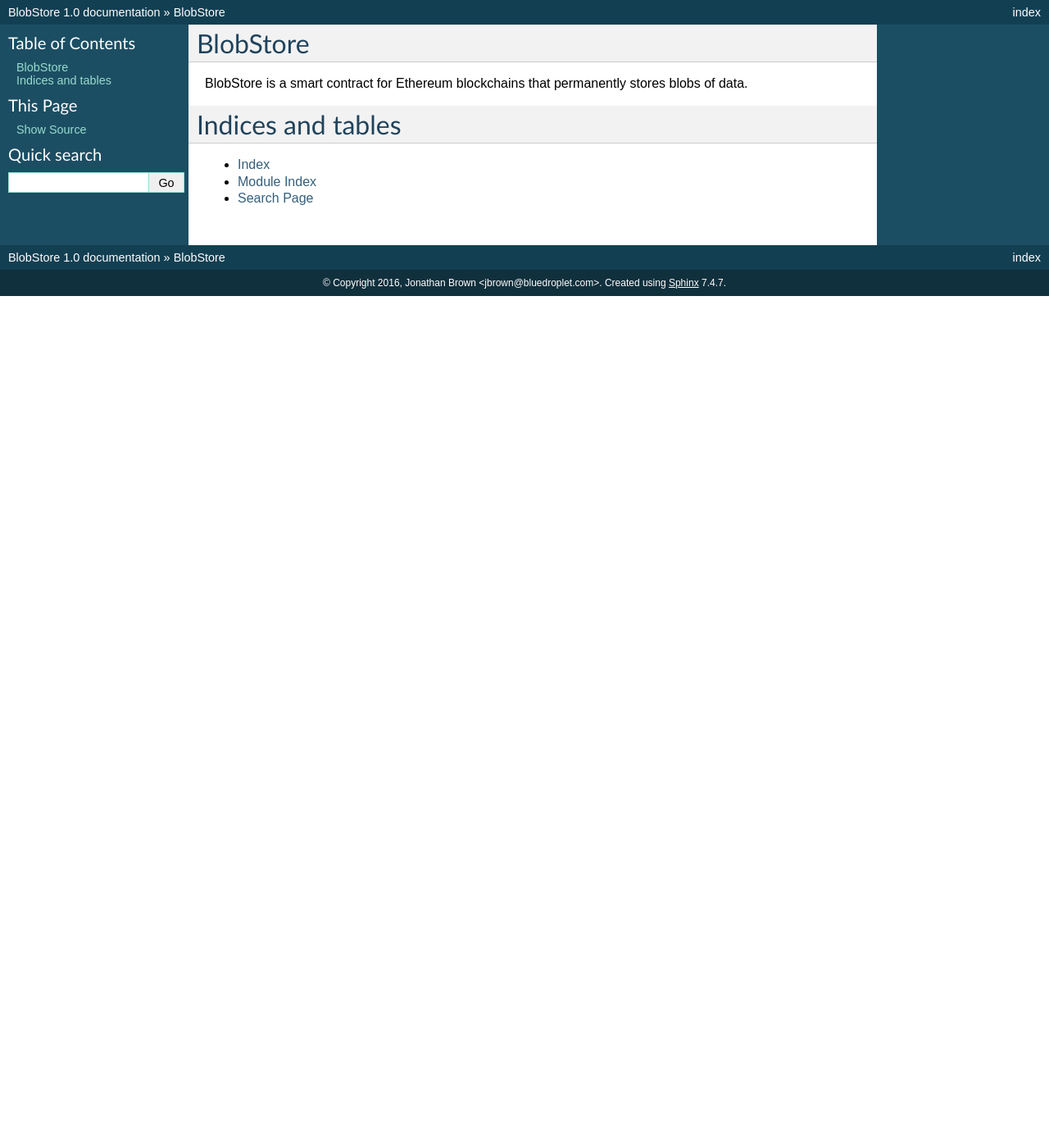
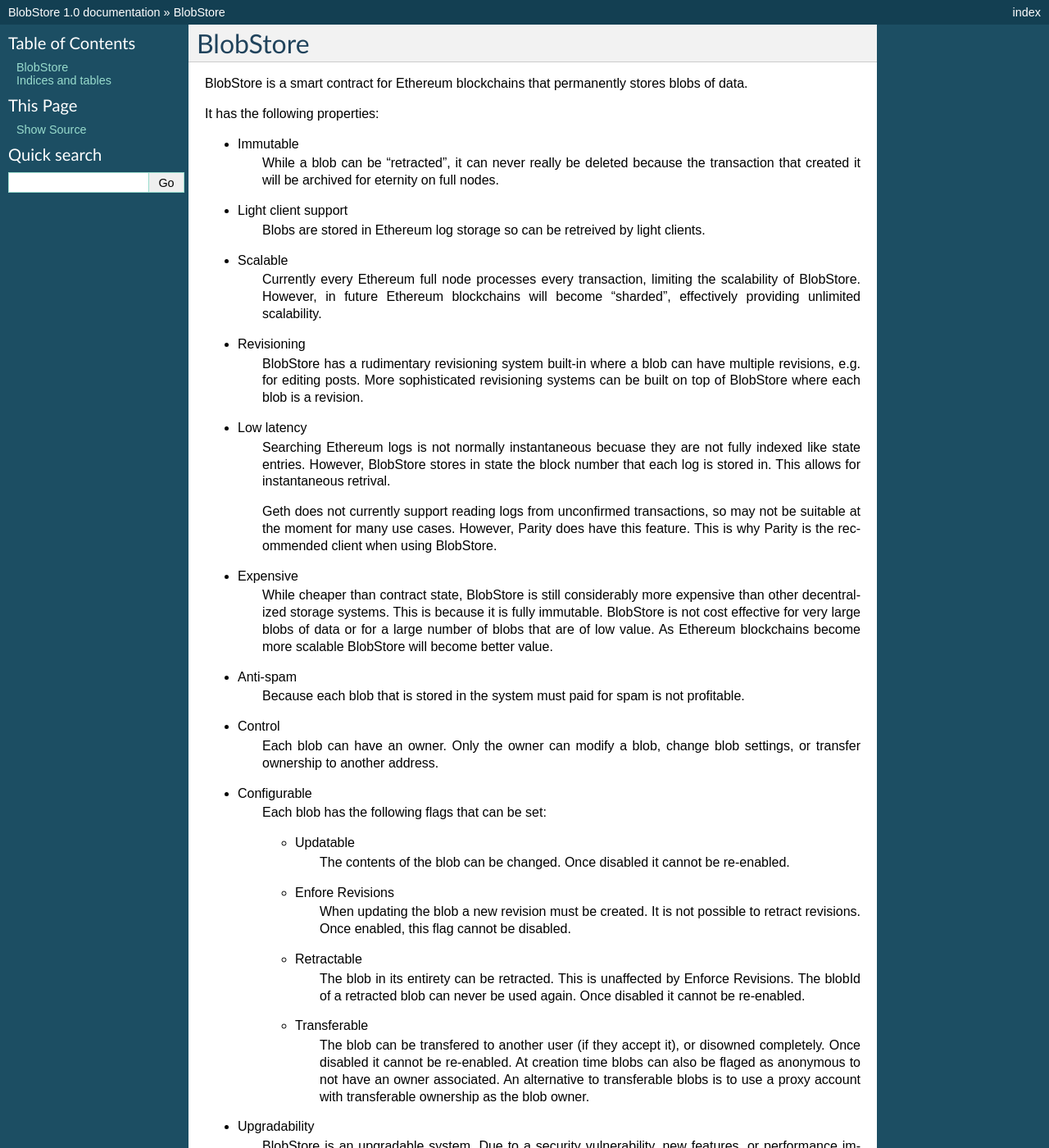
Before and after one commit to acuity-network/mix-item-store, a Sphinx documentation site: the page built from docs/index.rst, in a window 1280 px wide and 1400 px high. Shown: the whole window at 82% size. Built offline with Sphinx 7.4.7, drawn with Linux system fonts in a browser that asks for light colours; some of the changed text lies outside the part shown.

Commit message:
Add properties.

```diff
--- a/docs/index.rst
+++ b/docs/index.rst
@@ -7,6 +7,58 @@
 =========
 
 BlobStore is a smart contract for Ethereum blockchains that permanently stores blobs of data.
+
+It has the following properties:
+
+* Immutable
+    While a blob can be "retracted", it can never really be deleted because the transaction that created it will be archived for eternity on full nodes.
+
+* Light client support
+   Blobs are stored in Ethereum log storage so can be retreived by light clients.
+
+* Scalable
+   Currently every Ethereum full node processes every transaction, limiting the scalability of BlobStore. However, in future Ethereum blockchains will become "sharded", effectively providing unlimited scalability.
+
+* Revisioning
+   BlobStore has a rudimentary revisioning system built-in where a blob can have multiple revisions, e.g. for editing posts. More sophisticated revisioning systems can be built on top of BlobStore where each blob is a revision.
+
+* Low latency
+   Searching Ethereum logs is not normally instantaneous becuase they are not fully indexed like state entries. However, BlobStore stores in state the block number that each log is stored in. This allows for instantaneous retrival.
+
+   Geth does not currently support reading logs from unconfirmed transactions, so may not be suitable at the moment for many use cases. However, Parity does have this feature. This is why Parity is the recommended client when using BlobStore.
+
+* Expensive
+   While cheaper than contract state, BlobStore is still considerably more expensive than other decentralized storage systems. This is because it is fully immutable. BlobStore is not cost effective for very large blobs of data or for a large number of blobs that are of low value. As Ethereum blockchains become more scalable BlobStore will become better value.
+
+* Anti-spam
+   Because each blob that is stored in the system must paid for spam is not profitable.
+
+* Control
+   Each blob can have an owner. Only the owner can modify a blob, change blob settings, or transfer ownership to another address.
+
+* Configurable
+   Each blob has the following flags that can be set:
+
+   * Updatable
+      The contents of the blob can be changed. Once disabled it cannot be re-enabled.
+   * Enfore Revisions
+      When updating the blob a new revision must be created. It is not possible to retract revisions. Once enabled, this flag cannot be disabled.
+   * Retractable
+      The blob in its entirety can be retracted. This is unaffected by Enforce Revisions. The blobId of a retracted blob can never be used again. Once disabled it cannot be re-enabled.
+   * Transferable
+      The blob can be transfered to another user (if they accept it), or disowned completely. Once disabled it cannot be re-enabled. At creation time blobs can also be flaged as anonymous to not have an owner associated. An alternative to transferable blobs is to use a proxy account with transferable ownership as the blob owner.
+
+* Upgradability
+    BlobStore is an upgradable system. Due to a security vulnerability, new features, or performance improvements a new BlobStore contract may be deployed.
+
+* Unit Tests
+   BlobStore has tests written in Solidity using the Dapple framework.
+
+* JavaScript library
+   BlobStore has a simple library to ease the process of reading and writing blobs.
+
+* Multiple blockchains
+   BlobStore is currently deployed on Ethereum, Ethereum Classic, Expanse, Krypton, Shift and Link.
 
 .. toctree::
    :maxdepth: 2
```
